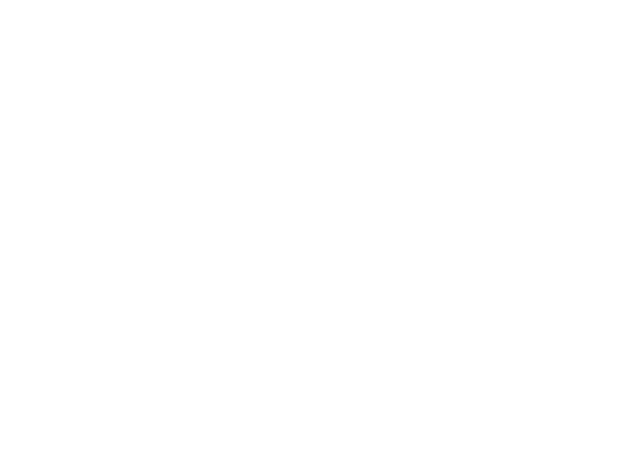
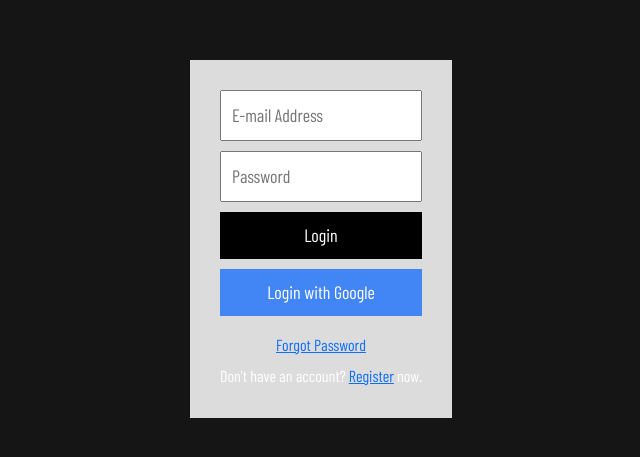
Before and after one commit to Wide-Stars/movies-review-site, a React (Create React App) app: page /login in a window 1280 px wide. Before the commit this address had no page. Shown: the part 165-622 px from the top of the page, without its empty margins (319-959 px from the left). Built offline with nearby package versions, Linux system fonts and the light colour scheme; no server answers; a web font is replaced by a local one.

Commit message:
feat: add login page

```diff
--- a/src/App.js
+++ b/src/App.js
@@ -5,12 +5,15 @@
 import Admin from "./pages/Admin";
 import Details from "./pages/Details";
 import Home from "./pages/Home";
+import Login from "./pages/Login";
+
 
 const App = () => {
   return (
     <Router>
       <Routes>
         <Route path="" element={<Home />} />
+        <Route path="/login" element={<Login />} />
         <Route path="/movie/:id" element={<Details />} />
         <Route path="/dashboard" element={<Admin />} />
         <Route path="/dashboard/add_movie" element={<AddMove />} />
--- /dev/null
+++ b/src/pages/Login.css
@@ -0,0 +1,33 @@
+.login {
+	height: 100vh;
+	width: 100vw;
+	display: flex;
+	align-items: center;
+	justify-content: center;
+      }
+      .login__container {
+	display: flex;
+	flex-direction: column;
+	text-align: center;
+	background-color: #dcdcdc;
+	padding: 30px;
+      }
+      .login__textBox {
+	padding: 10px;
+	font-size: 18px;
+	margin-bottom: 10px;
+      }
+      .login__btn {
+	padding: 10px;
+	font-size: 18px;
+	margin-bottom: 10px;
+	border: none;
+	color: white;
+	background-color: black;
+      }
+      .login__google {
+	background-color: #4285f4;
+      }
+      .login div {
+	margin-top: 7px;
+      }
--- /dev/null
+++ b/src/pages/Login.js
@@ -0,0 +1,54 @@
+import React, { useEffect, useState } from "react";
+import { Link, useNavigate } from "react-router-dom";
+import { auth, logInWithEmailAndPassword, signInWithGoogle } from "../auth";
+import { useAuthState } from "react-firebase-hooks/auth";
+import "./Login.css";
+function Login() {
+	const [email, setEmail] = useState("");
+	const [password, setPassword] = useState("");
+	const [user, loading, error] = useAuthState(auth);
+	const navigate = useNavigate();
+	useEffect(() => {
+		if (loading) {
+			// maybe trigger a loading screen
+			return;
+		}
+		if (user) navigate("/dashboard");
+	}, [user, loading]);
+	return (
+		<div className="login">
+			<div className="login__container">
+				<input
+					type="text"
+					className="login__textBox"
+					value={email}
+					onChange={(e) => setEmail(e.target.value)}
+					placeholder="E-mail Address"
+				/>
+				<input
+					type="password"
+					className="login__textBox"
+					value={password}
+					onChange={(e) => setPassword(e.target.value)}
+					placeholder="Password"
+				/>
+				<button
+					className="login__btn"
+					onClick={() => logInWithEmailAndPassword(email, password)}
+				>
+					Login
+				</button>
+				<button className="login__btn login__google" onClick={signInWithGoogle}>
+					Login with Google
+				</button>
+				<div>
+					<Link to="/reset">Forgot Password</Link>
+				</div>
+				<div>
+					Don't have an account? <Link to="/register">Register</Link> now.
+				</div>
+			</div>
+		</div>
+	);
+}
+export default Login;
```
